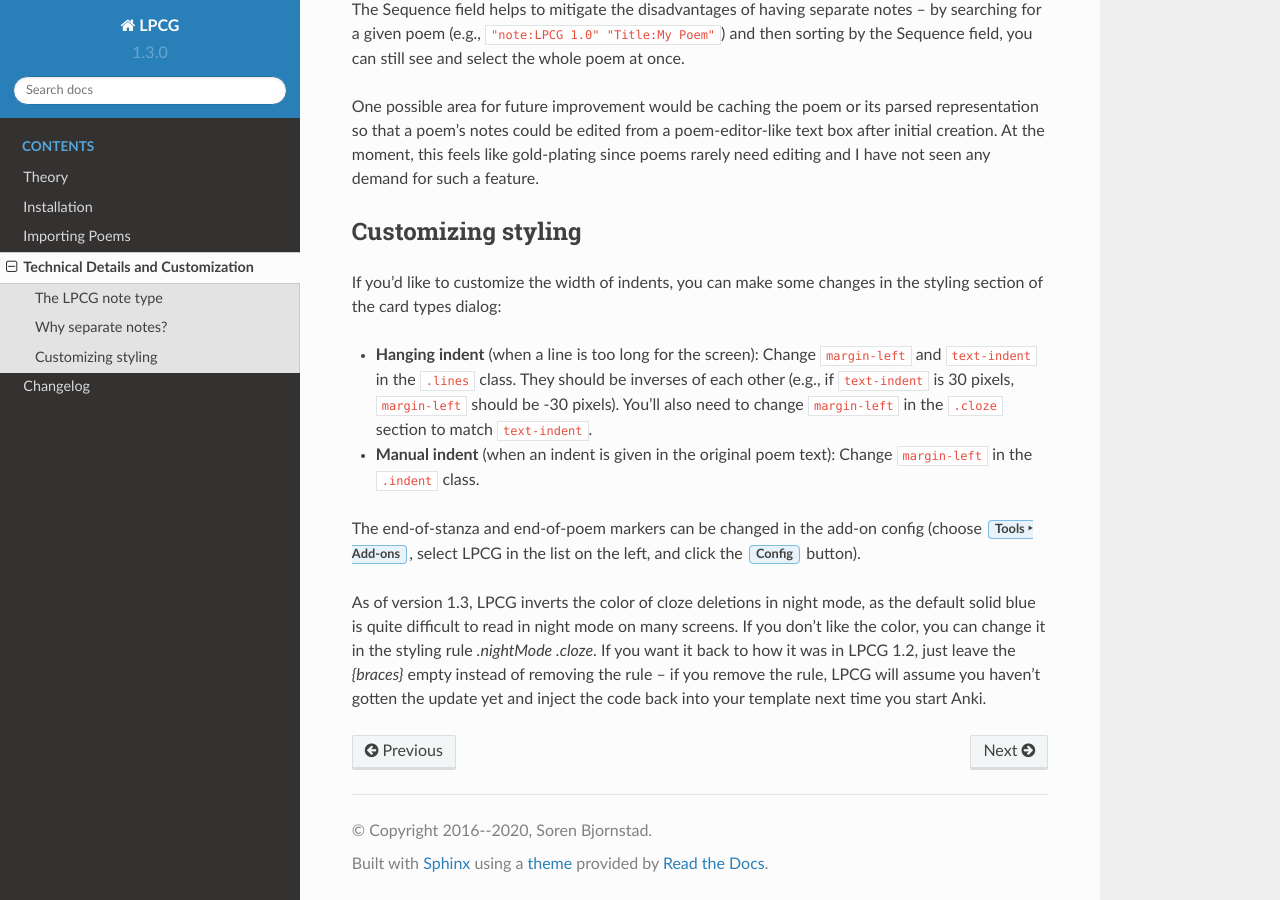
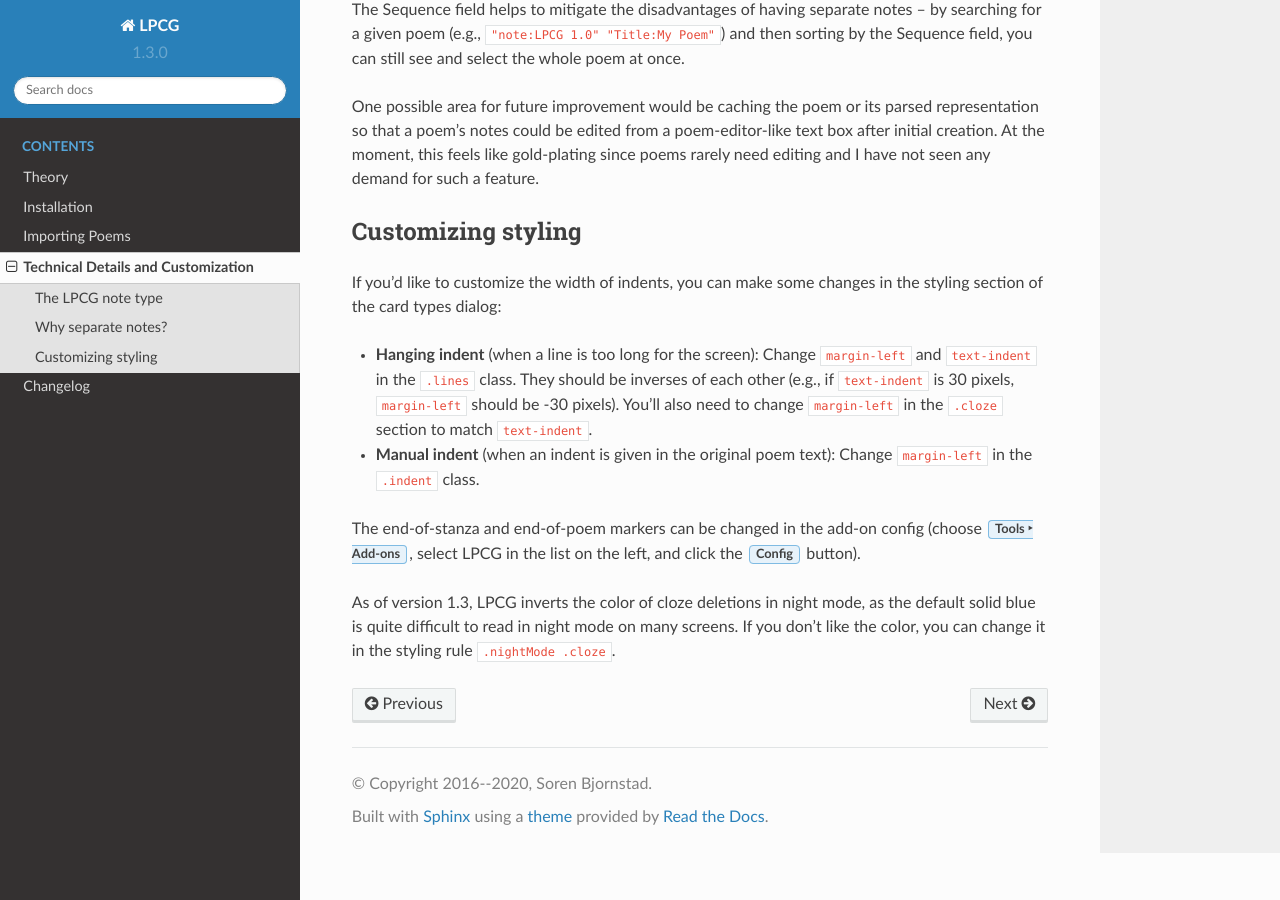
Before and after one commit to sobjornstad/AnkiLPCG, a Sphinx documentation site: the page built from docs/technical.rst, in a window 1280 px wide and 900 px high, scrolled down 1405 px. Built offline with Sphinx 7.4.7 and the Read the Docs theme 2.0.0, drawn with Linux system fonts in a browser that asks for light colours.

Commit message:
tweak docs

```diff
--- a/docs/changes.rst
+++ b/docs/changes.rst
@@ -20,6 +20,8 @@
 * Added some automated regression testing.
 * Add a *Help* button to the import dialog leading to the documentation.
 * Under-the-hood refactorings and updates to newer features offered by Anki.
+* Refresh the documentation and move to Read the Docs
+  for a nice multi-page view instead of relying on GitHub's Markdown rendering.
 
 
 LPCG 1.2.1
--- a/docs/technical.rst
+++ b/docs/technical.rst
@@ -107,9 +107,4 @@
 as the default solid blue is quite difficult to read in night mode
 on many screens.
 If you don't like the color,
-you can change it in the styling rule `.nightMode .cloze`.
-If you want it back to how it was in LPCG 1.2,
-just leave the `{braces}` empty instead of removing the rule --
-if you remove the rule,
-LPCG will assume you haven't gotten the update yet
-and inject the code back into your template next time you start Anki.
+you can change it in the styling rule ``.nightMode .cloze``.
```
